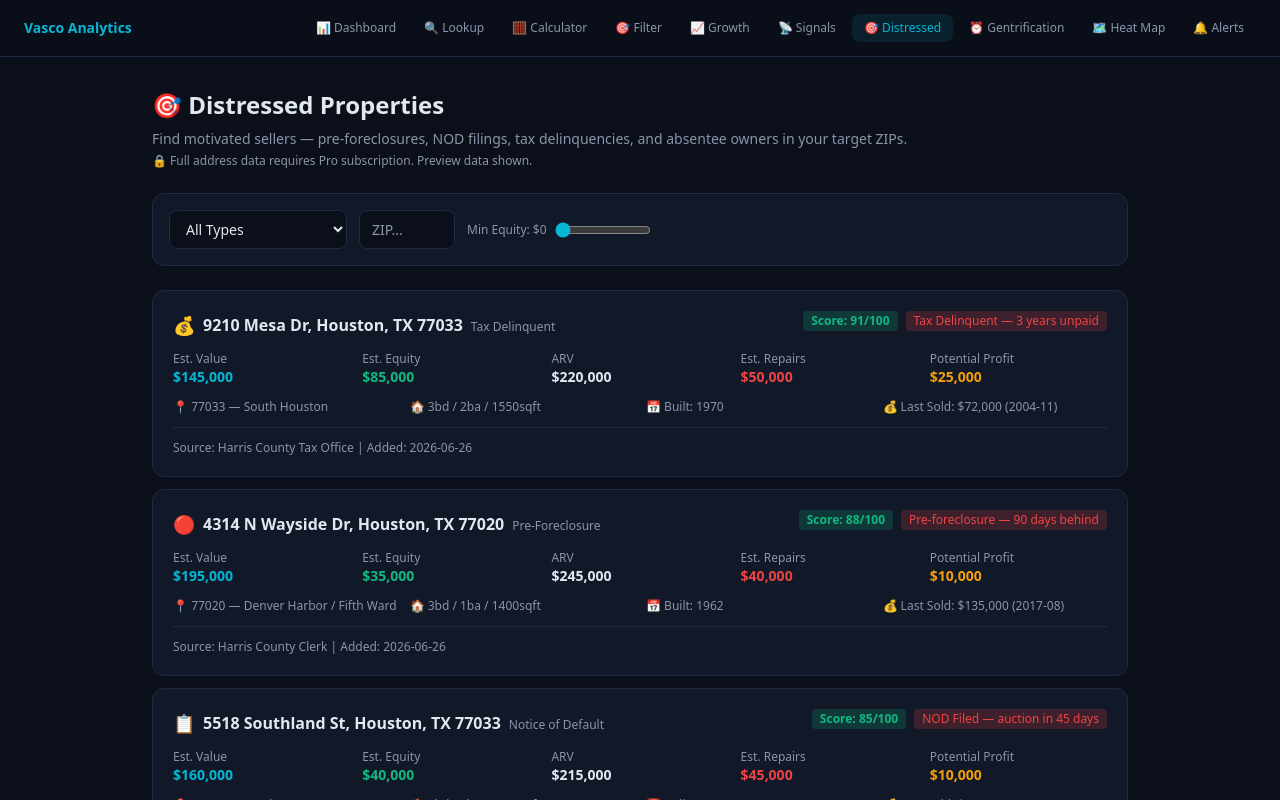
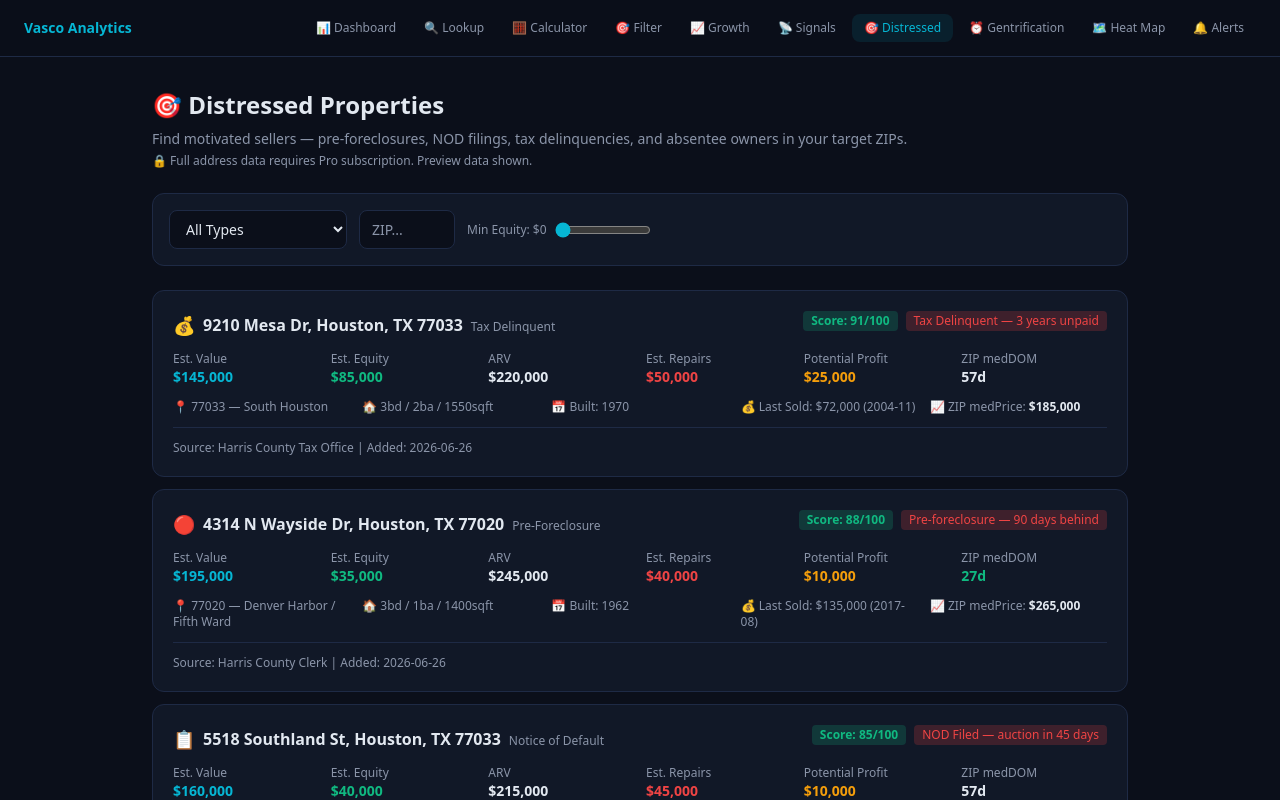
Before and after one commit to plvasco/reiai, a Next.js app: page /distressed in a window 1280 px wide. Shown: the top 800 px of the page. Built offline with nearby package versions, Linux system fonts and the light colour scheme.

Commit message:
Add ZIP-level DOM and medPrice to distressed properties

```diff
--- a/src/app/distressed/page.tsx
+++ b/src/app/distressed/page.tsx
@@ -2,11 +2,18 @@
 
 import { useState } from "react";
 import { SAMPLE_DISTRESSED, DISTRESSED_TYPES, getTypeLabel, getTypeIcon } from "@/lib/distressed-data";
+import { PRELIMINARY_ZIP_DATA } from "@/lib/preliminary-data";
 
 export default function DistressedPage() {
   const [filterType, setFilterType] = useState("all");
   const [filterZip, setFilterZip] = useState("");
   const [minEquity, setMinEquity] = useState(0);
+
+  // Build a lookup: zip -> medDOM
+  const zipDataMap: Record<string, { medDOM: number | null; medPrice: number | null }> = {};
+  for (const z of PRELIMINARY_ZIP_DATA) {
+    zipDataMap[z.zip] = { medDOM: z.medDOM, medPrice: z.medPrice };
+  }
 
   const filtered = SAMPLE_DISTRESSED.filter((p) => {
     if (filterType !== "all" && p.type !== filterType) return false;
@@ -57,7 +64,12 @@ export default function DistressedPage() {
 
       {/* Results */}
       <div className="space-y-3">
-        {filtered.map((p) => (
+        {filtered.map((p) => {
+          const zipInfo = zipDataMap[p.zip];
+          const dom = zipInfo?.medDOM;
+          const price = zipInfo?.medPrice;
+
+          return (
             <div key={p.id} className="bg-[#111827] border border-[#1e2a45] rounded-xl p-5 hover:border-[#06b6d4]/30 transition">
               <div className="flex items-start justify-between mb-3">
                 <div className="flex items-center gap-2">
@@ -81,7 +93,7 @@ export default function DistressedPage() {
                 </div>
               </div>
 
-            <div className="grid grid-cols-2 md:grid-cols-5 gap-3 text-sm mb-3">
+              <div className="grid grid-cols-2 md:grid-cols-6 gap-3 text-sm mb-3">
                 <div>
                   <div className="text-xs text-[#8b95a9]">Est. Value</div>
                   <div className="font-bold text-[#06b6d4]">${p.estimatedValue?.toLocaleString()}</div>
@@ -104,20 +116,30 @@ export default function DistressedPage() {
                     ${(((p.arv ?? 0) - (p.estimatedValue ?? 0) - (p.repairCost ?? 0))).toLocaleString()}
                   </div>
                 </div>
+                <div>
+                  <div className="text-xs text-[#8b95a9]">ZIP medDOM</div>
+                  <div className={`font-bold ${dom && dom < 30 ? "text-[#10b981]" : dom && dom > 60 ? "text-[#ef4444]" : ""}`}>
+                    {dom ? `${dom}d` : "—"}
+                  </div>
+                </div>
               </div>
 
-            <div className="grid grid-cols-2 md:grid-cols-4 gap-3 text-xs text-[#8b95a9]">
+              <div className="grid grid-cols-2 md:grid-cols-5 gap-3 text-xs text-[#8b95a9]">
                 <span>📍 {p.zip} — {p.submarket}</span>
                 <span>🏠 {p.bedrooms}bd / {p.bathrooms}ba / {p.sqft}sqft</span>
                 <span>📅 Built: {p.yearBuilt}</span>
                 <span>💰 Last Sold: ${p.lastSalePrice?.toLocaleString()} ({p.lastSaleDate})</span>
+                <span>
+                  📈 ZIP medPrice: <strong className="text-[#e2e8f0]">${price?.toLocaleString()}</strong>
+                </span>
               </div>
 
               <div className="mt-3 pt-3 border-t border-[#1e2a45] text-xs text-[#8b95a9]">
                 Source: {p.source} | Added: {p.dateAdded}
               </div>
             </div>
-        ))}
+          );
+        })}
 
         {filtered.length === 0 && (
           <div className="bg-[#111827] border border-[#1e2a45] rounded-xl p-10 text-center text-[#8b95a9] text-sm">
```
Lines whose indentation alone changed are shown as unchanged.
